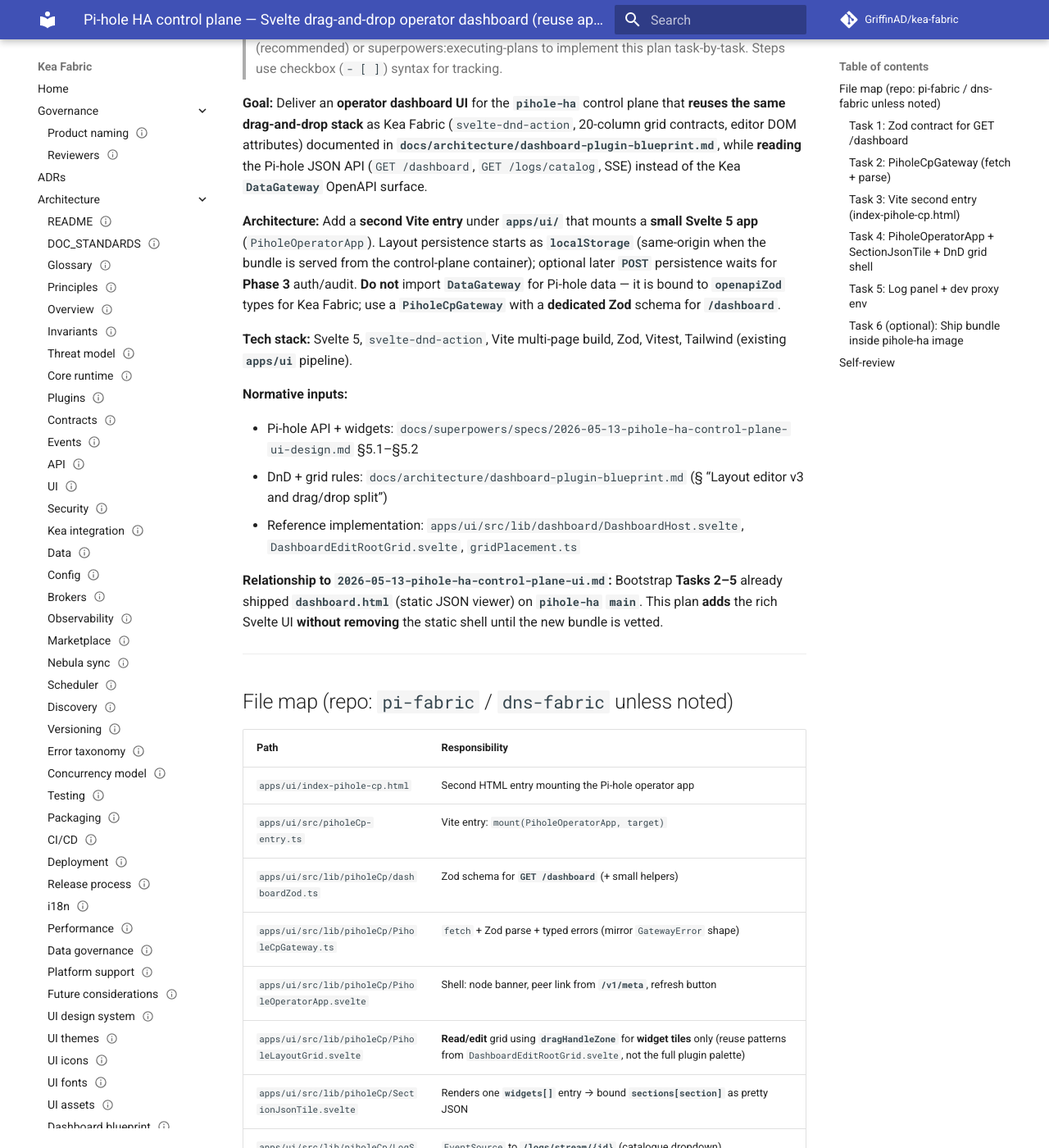
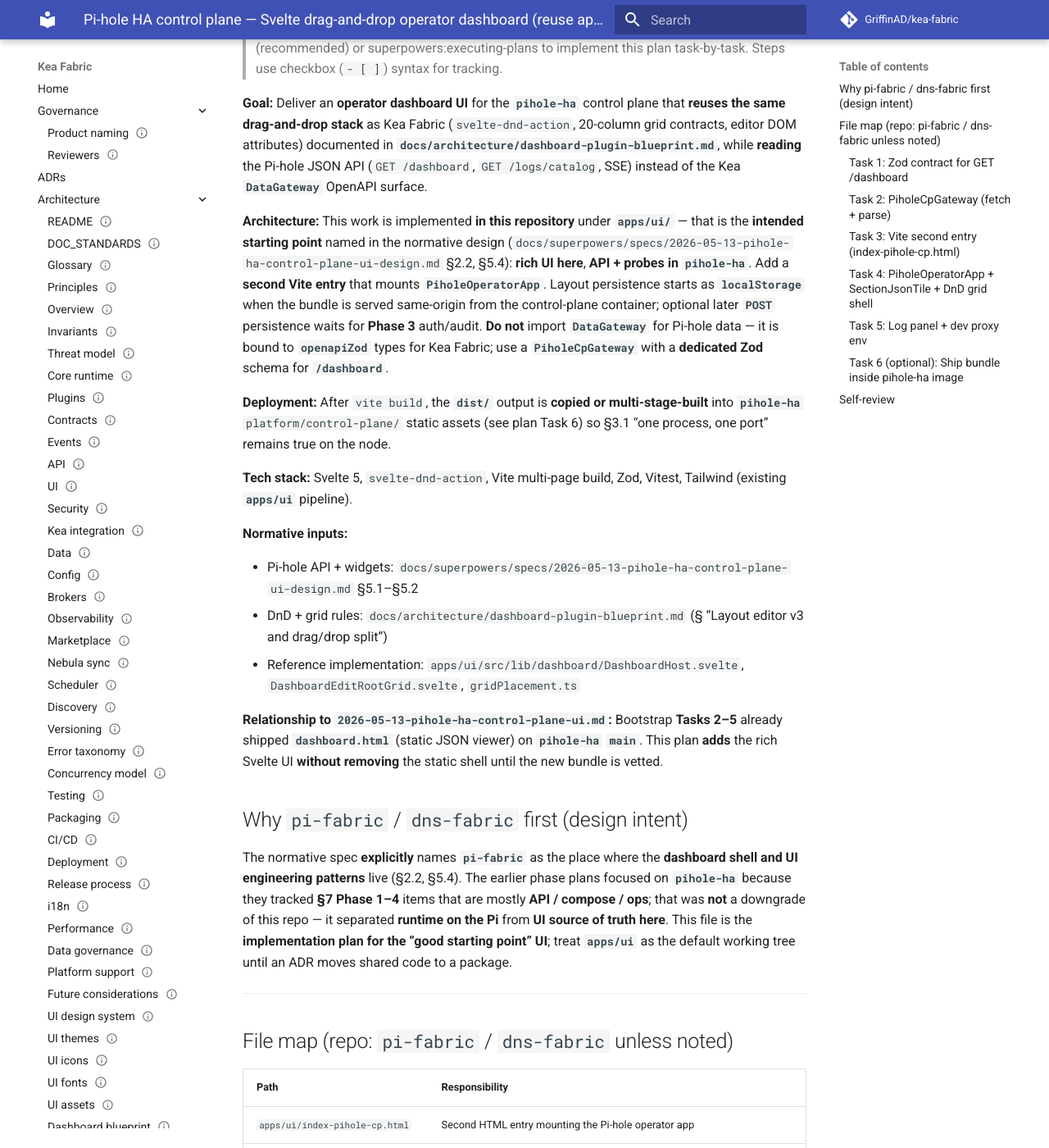
Before and after one commit to GriffinAD/dns-fabric, an MkDocs documentation site: the page built from docs/superpowers/plans/2026-05-13-pihole-ha-control-plane-ui-svelte-dashboard.md, in a window 1280 px wide and 1400 px high, scrolled down 201 px. Shown: the whole window at 82% size. Built offline with MkDocs 1.6.1 and Material for MkDocs 9.7.7, drawn with Linux system fonts in a browser that asks for light colours; comment, search, counter and statistics services are not loaded.

Commit message:
docs: state pi-fabric as primary dashboard UI starting point
Align spec §2.2/§5.4, bootstrap file map, and Svelte plan with design
intent: rich UI in apps/ui; pihole-ha serves API and ships bundle.

Signed-off-by: GriffinAD <nigel.surridge@btinternet.com>
Co-authored-by: Cursor <cursoragent@cursor.com>

```diff
--- a/docs/superpowers/plans/2026-05-13-pihole-ha-control-plane-ui-svelte-dashboard.md
+++ b/docs/superpowers/plans/2026-05-13-pihole-ha-control-plane-ui-svelte-dashboard.md
@@ -4,7 +4,9 @@
 
 **Goal:** Deliver an **operator dashboard UI** for the **`pihole-ha`** control plane that **reuses the same drag-and-drop stack** as Kea Fabric (`svelte-dnd-action`, 20-column grid contracts, editor DOM attributes) documented in **`docs/architecture/dashboard-plugin-blueprint.md`**, while **reading** the Pi-hole JSON API (`GET /dashboard`, `GET /logs/catalog`, SSE) instead of the Kea **`DataGateway`** OpenAPI surface.
 
-**Architecture:** Add a **second Vite entry** under **`apps/ui/`** that mounts a **small Svelte 5 app** (`PiholeOperatorApp`). Layout persistence starts as **`localStorage`** (same-origin when the bundle is served from the control-plane container); optional later **`POST`** persistence waits for **Phase 3** auth/audit. **Do not** import **`DataGateway`** for Pi-hole data — it is bound to **`openapiZod`** types for Kea Fabric; use a **`PiholeCpGateway`** with a **dedicated Zod** schema for **`/dashboard`**.
+**Architecture:** This work is implemented **in this repository** under **`apps/ui/`** — that is the **intended starting point** named in the normative design (`docs/superpowers/specs/2026-05-13-pihole-ha-control-plane-ui-design.md` §2.2, §5.4): **rich UI here**, **API + probes in `pihole-ha`**. Add a **second Vite entry** that mounts **`PiholeOperatorApp`**. Layout persistence starts as **`localStorage`** when the bundle is served same-origin from the control-plane container; optional later **`POST`** persistence waits for **Phase 3** auth/audit. **Do not** import **`DataGateway`** for Pi-hole data — it is bound to **`openapiZod`** types for Kea Fabric; use a **`PiholeCpGateway`** with a **dedicated Zod** schema for **`/dashboard`**.
+
+**Deployment:** After `vite build`, the **`dist/`** output is **copied or multi-stage-built** into **`pihole-ha`** `platform/control-plane/` static assets (see plan Task 6) so §3.1 “one process, one port” remains true on the node.
 
 **Tech stack:** Svelte 5, `svelte-dnd-action`, Vite multi-page build, Zod, Vitest, Tailwind (existing **`apps/ui`** pipeline).
 
@@ -15,6 +17,10 @@
 - Reference implementation: `apps/ui/src/lib/dashboard/DashboardHost.svelte`, `DashboardEditRootGrid.svelte`, `gridPlacement.ts`
 
 **Relationship to `2026-05-13-pihole-ha-control-plane-ui.md`:** Bootstrap **Tasks 2–5** already shipped **`dashboard.html`** (static JSON viewer) on **`pihole-ha`** **`main`**. This plan **adds** the rich Svelte UI **without removing** the static shell until the new bundle is vetted.
+
+## Why `pi-fabric` / `dns-fabric` first (design intent)
+
+The normative spec **explicitly** names **`pi-fabric`** as the place where the **dashboard shell and UI engineering patterns** live (§2.2, §5.4). The earlier phase plans focused on **`pihole-ha`** because they tracked **§7 Phase 1–4** items that are mostly **API / compose / ops**; that was **not** a downgrade of this repo — it separated **runtime on the Pi** from **UI source of truth here**. This file is the **implementation plan for the “good starting point” UI**; treat **`apps/ui`** as the default working tree until an ADR moves shared code to a package.
 
 ---
 
```
Also changed, not shown: docs/superpowers/plans/2026-05-13-pihole-ha-control-plane-ui.md (+1 -1 lines), docs/superpowers/specs/2026-05-13-pihole-ha-control-plane-ui-design.md (+4 -2 lines).
